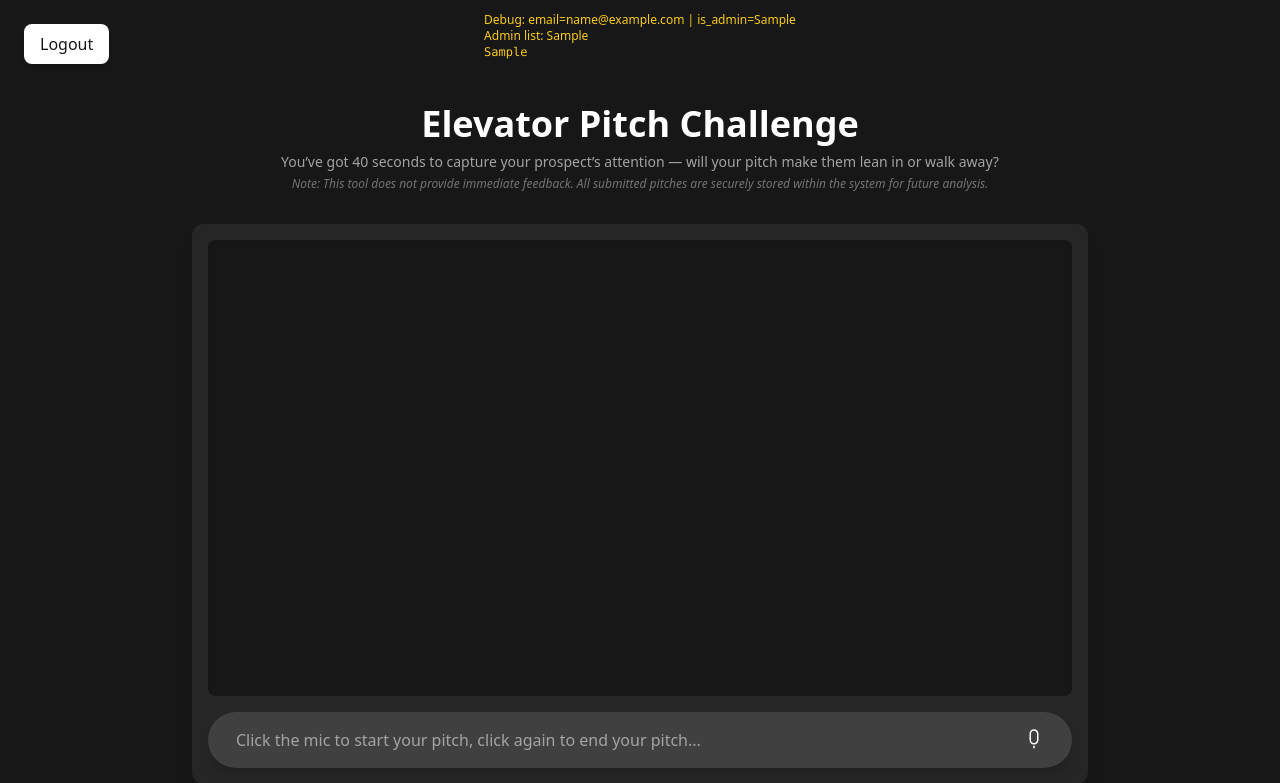
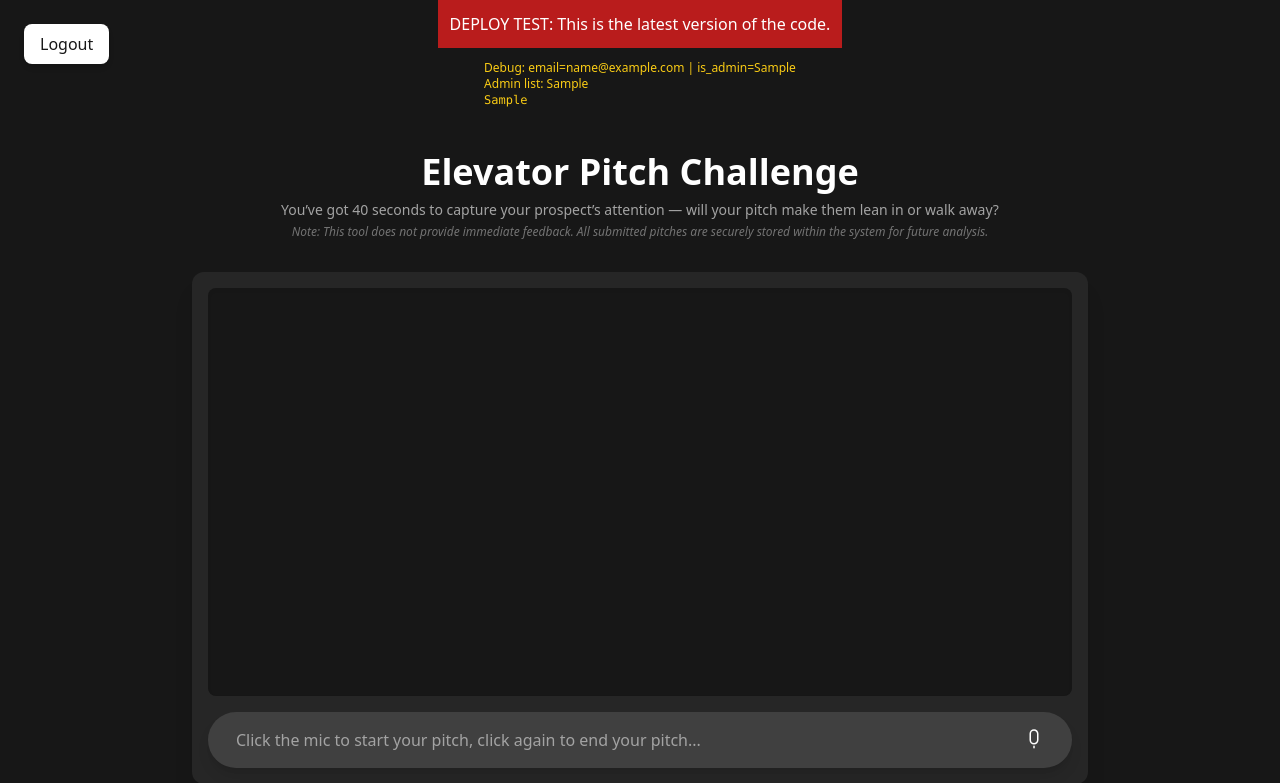
Before and after one commit to dylGray/ai-project, a Flask app: template templates/index.html in a window 1280 px wide. Shown: the top 783 px of the page. Run offline with Flask 3, Linux system fonts and the light colour scheme; the template is opened without the code that fills it: most values are stand-ins (such as "Sample title", 1, 10 or a date in 2020); some libraries are stand-ins or nearby versions.

Commit message:
checking cached deployment

```diff
--- a/templates/index.html
+++ b/templates/index.html
@@ -9,6 +9,11 @@
   <script src="https://cdn.tailwindcss.com"></script>
 </head>
 <body class="bg-neutral-900 text-white h-screen flex flex-col items-center px-4">
+
+  <div class="text-white bg-red-700 p-3">
+  DEPLOY TEST: This is the latest version of the code.
+  </div>
+
 
   <div class="text-xs text-yellow-400 p-3">
     Debug: email={{ debug_email }} | is_admin={{ debug_admin }}<br>
```
